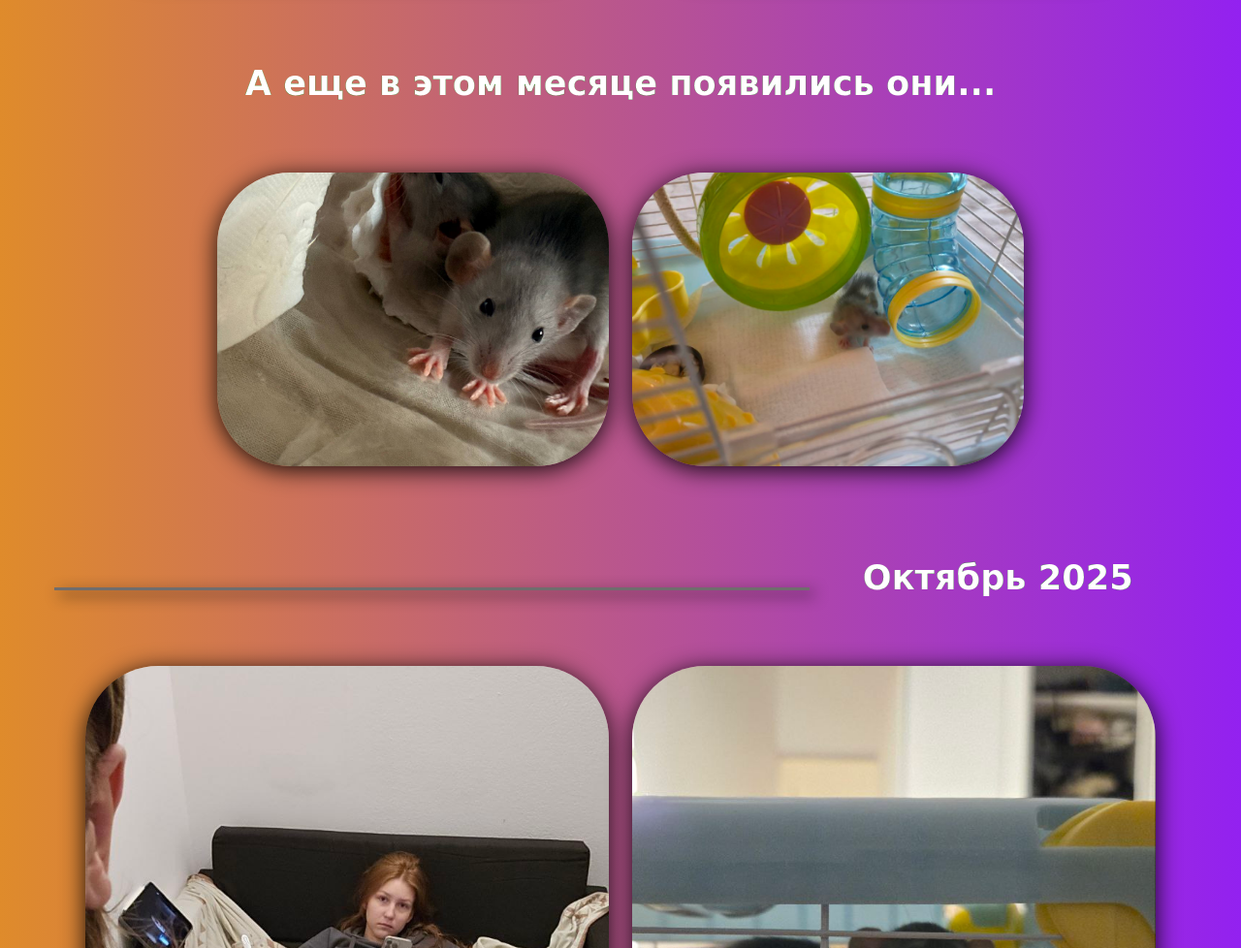
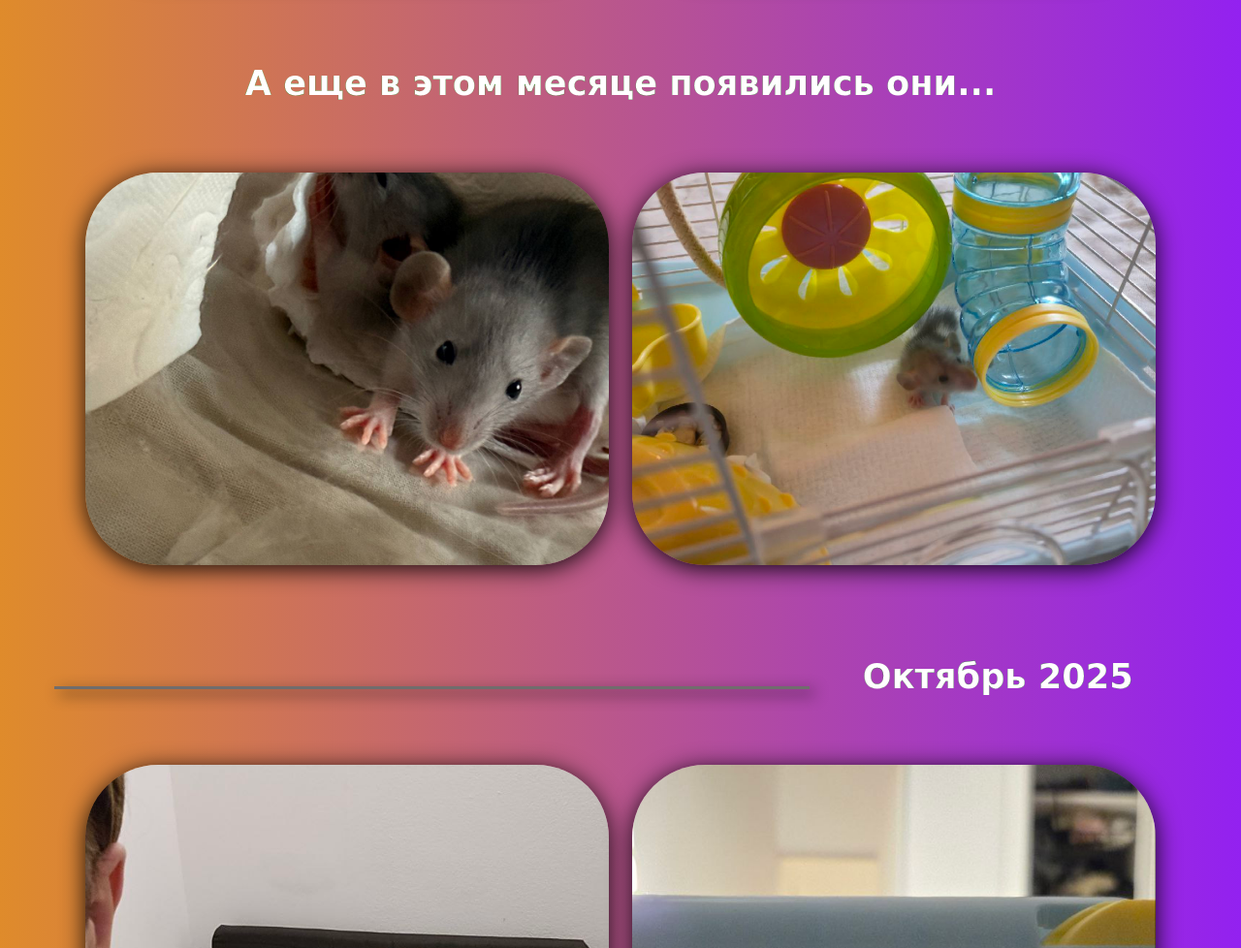
Before and after one commit to RedCloverp/PhotoCalendar, a plain HTML site: page Index.html in a window 1280 px wide. Shown: the part 10516-11494 px from the top of the page at 97% size. Drawn offline with Linux system fonts and the light colour scheme; a web font is replaced by a local one.

Commit message:
мелкие исправления

```diff
--- a/style.css
+++ b/style.css
@@ -126,12 +126,12 @@ header h1 {
   border-radius: 55px;
 }
 
-.ass {
+/* .ass {
   max-width: 65vw;
   max-height: 65vh;
     width: 100%;
   height: 100%;
-}
+} */
 
 .thridItem {
   display: grid;
```
